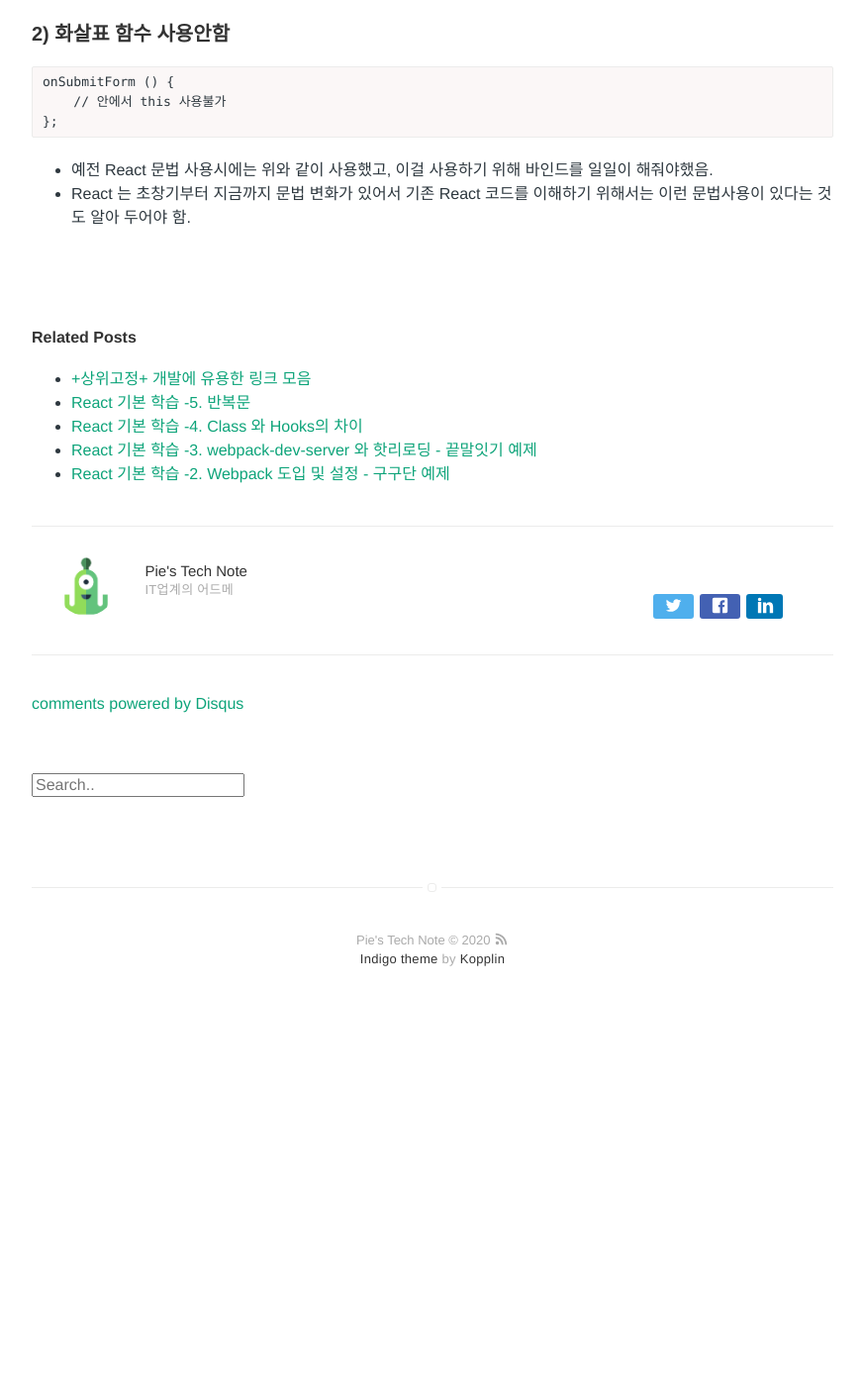
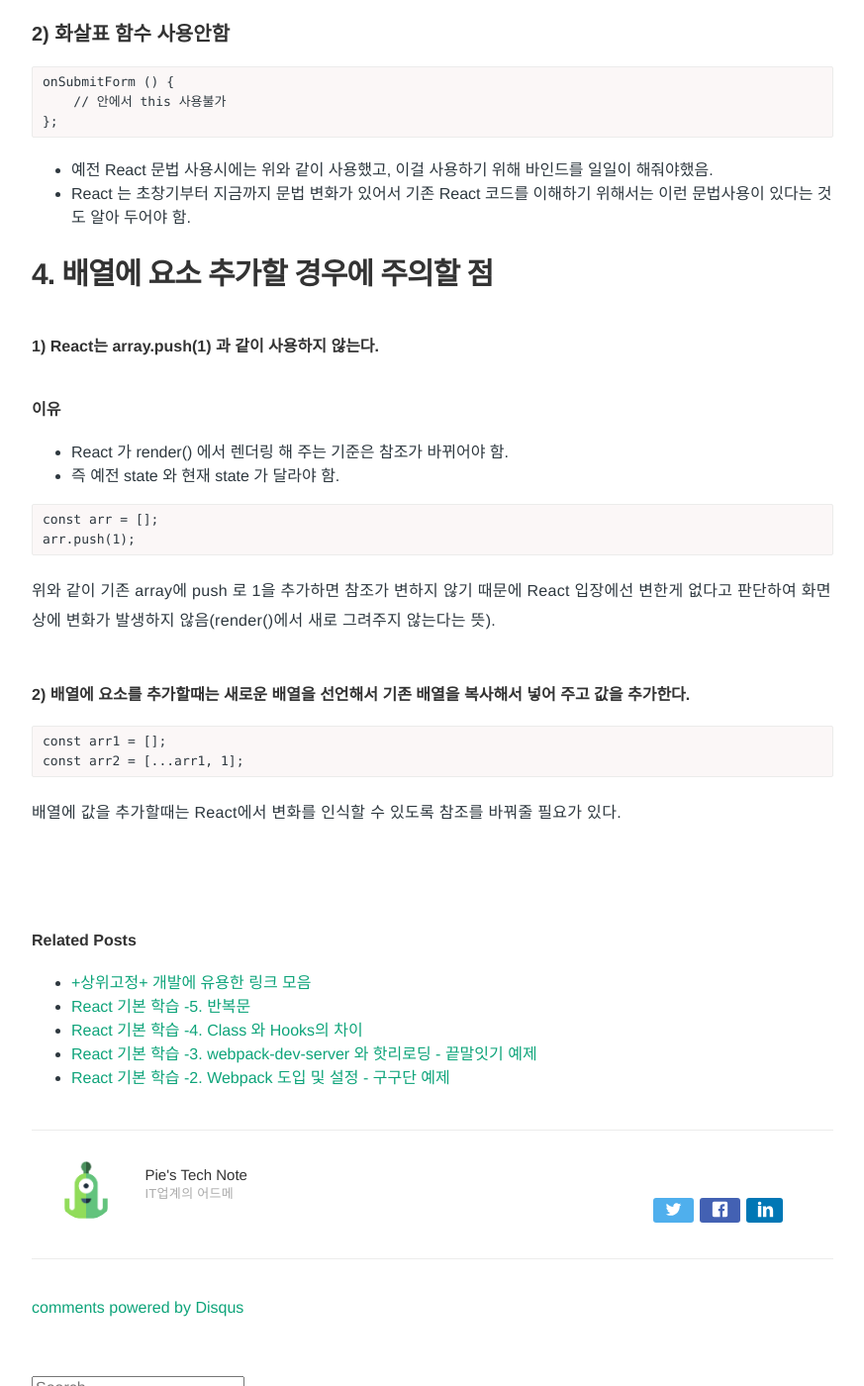
Before and after one commit to Pie001/pie001.github.io, a Jekyll site: the page built from _posts/2020-11-19-0075.md, in a window 1280 px wide and 1400 px high, scrolled down 3495 px. Shown: the whole window at 99% size, without its empty margins (203-1076 px from the left). Built offline with Jekyll 4.4.1, drawn with Linux system fonts in a browser that asks for light colours; comment, search, counter and statistics services are not loaded; before the commit the page ends 4601 px from its top, so only the background shows below that.

Commit message:
Update 2020-11-19-0075.md

````diff
--- a/_posts/2020-11-19-0075.md
+++ b/_posts/2020-11-19-0075.md
@@ -157,3 +157,22 @@
 ```
 - 예전 React 문법 사용시에는 위와 같이 사용했고, 이걸 사용하기 위해 바인드를 일일이 해줘야했음.
 - React 는 초창기부터 지금까지 문법 변화가 있어서 기존 React 코드를 이해하기 위해서는 이런 문법사용이 있다는 것도 알아 두어야 함.
+
+# 4. 배열에 요소 추가할 경우에 주의할 점
+#### 1) React는 array.push(1) 과 같이 사용하지 않는다.
+#### 이유
+- React 가 render() 에서 렌더링 해 주는 기준은 참조가 바뀌어야 함.
+- 즉 예전 state 와 현재 state 가 달라야 함.
+
+```
+const arr = [];
+arr.push(1);
+```
+위와 같이 기존 array에 push 로 1을 추가하면 참조가 변하지 않기 때문에 React 입장에선 변한게 없다고 판단하여 화면상에 변화가 발생하지 않음(render()에서 새로 그려주지 않는다는 뜻).
+
+#### 2) 배열에 요소를 추가할때는 새로운 배열을 선언해서 기존 배열을 복사해서 넣어 주고 값을 추가한다.
+```
+const arr1 = [];
+const arr2 = [...arr1, 1];
+```
+배열에 값을 추가할때는 React에서 변화를 인식할 수 있도록 참조를 바꿔줄 필요가 있다.
````
